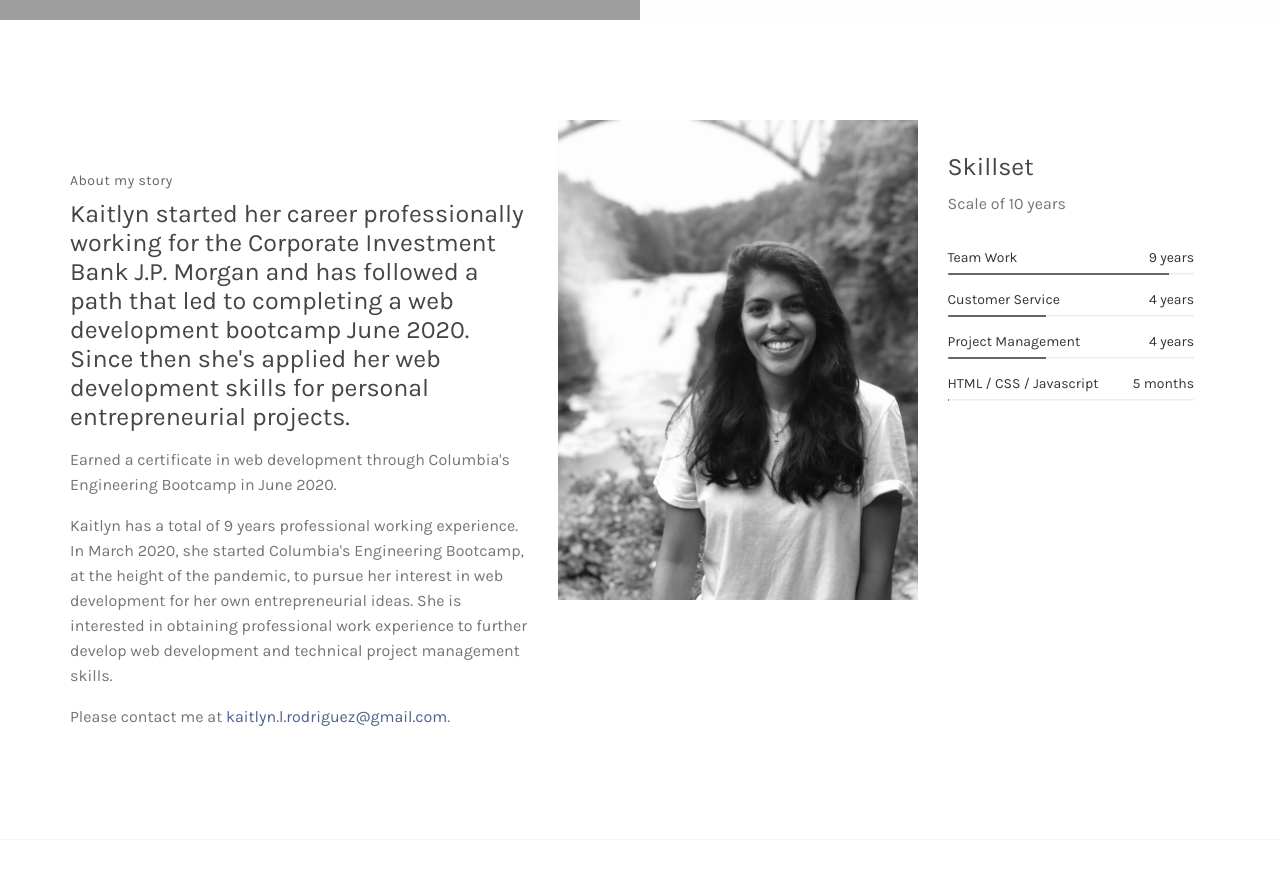
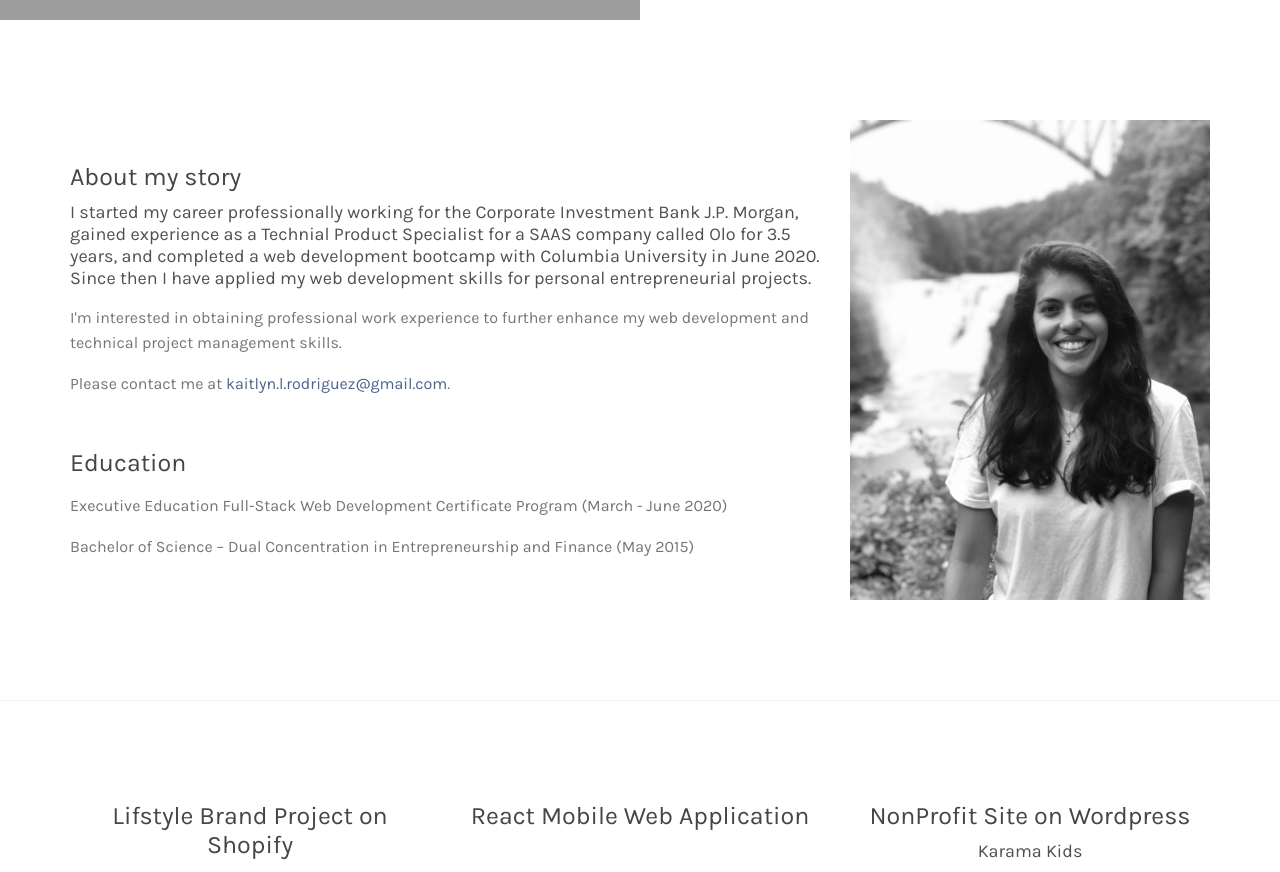
Before and after one commit to Kaitlyn-Lynette/Kaitlyn-Lynette-Portfolio, a React (Create React App) app: page / in a window 1280 px wide. Shown: the part 780-1652 px from the top of the page. Built offline with nearby package versions, Linux system fonts and the light colour scheme; grey boxes are pictures that could not be loaded; some icons are missing.

Commit message:
Added education

```diff
--- a/src/pages/About.js
+++ b/src/pages/About.js
@@ -7,15 +7,21 @@ function About () {
         <div className="container">
             <div className="row">
 
-                <div className="col-md-5 col-sm-6">
+                <div className="col-md-8 col-sm-6">
                     <div className="about-text">
-                            <h5>About my story</h5>
-                            <h2>Kaitlyn started her career professionally working for the Corporate Investment Bank J.P. Morgan and has followed a path that led to completing a web development bootcamp June 2020. Since then she's applied her web development skills for personal entrepreneurial projects. </h2>
+                            <h2>About my story</h2>
+                            <h4>I started my career professionally working for the Corporate Investment Bank J.P. Morgan, gained experience as a Technial Product Specialist for a SAAS company called Olo for 3.5 years, and completed a web development bootcamp with Columbia University in June 2020. Since then I have applied my web development skills for personal entrepreneurial projects. </h4>
                             <div>
-                                <p>Earned a certificate in web development through Columbia's Engineering Bootcamp in June 2020.</p>
-                                <p>Kaitlyn has a total of 9 years professional working experience. In March 2020, she started Columbia's Engineering Bootcamp, at the height of the pandemic, to pursue her interest in web development for her own entrepreneurial ideas. She is interested in obtaining professional work experience to further develop web development and technical project management skills.   </p>
+                                <p>I'm interested in obtaining professional work experience to further enhance my web development and technical project management skills. </p>
                                 <p>Please contact me at <a href="mailto:yourname@gmail.com">kaitlyn.l.rodriguez@gmail.com</a>.</p>
                             </div>
+                    </div>
+                    <div className="about-text">
+                        <h2>Education</h2>
+                        <div>
+                            <p>Executive Education Full-Stack Web Development Certificate Program (March - June 2020)</p>
+                            <p>Bachelor of Science – Dual Concentration in Entrepreneurship and Finance (May 2015)</p>
+                        </div>
                     </div>
                 </div>
 
@@ -25,12 +31,11 @@ function About () {
                     </div>
                 </div>
 
-                <div className="col-md-3 col-sm-12">
+                {/* <div className="col-md-3 col-sm-12">
                     <div className="skill-thumb">
 
                             <div className="section-title">
                                 <h2>Skillset</h2>
-                                <p>Scale of 10 years</p>
                             </div>
 
                             <strong>Team Work</strong>
@@ -57,7 +62,7 @@ function About () {
                                         <div className="progress-bar progress-bar-primary" role="progressbar" aria-valuenow="70" aria-valuemin="0" aria-valuemax="100" style={{width: "0.5%"}}></div>
                                     </div>
                     </div>
-                </div>
+                </div> */}
 
             </div>
         </div>
```
